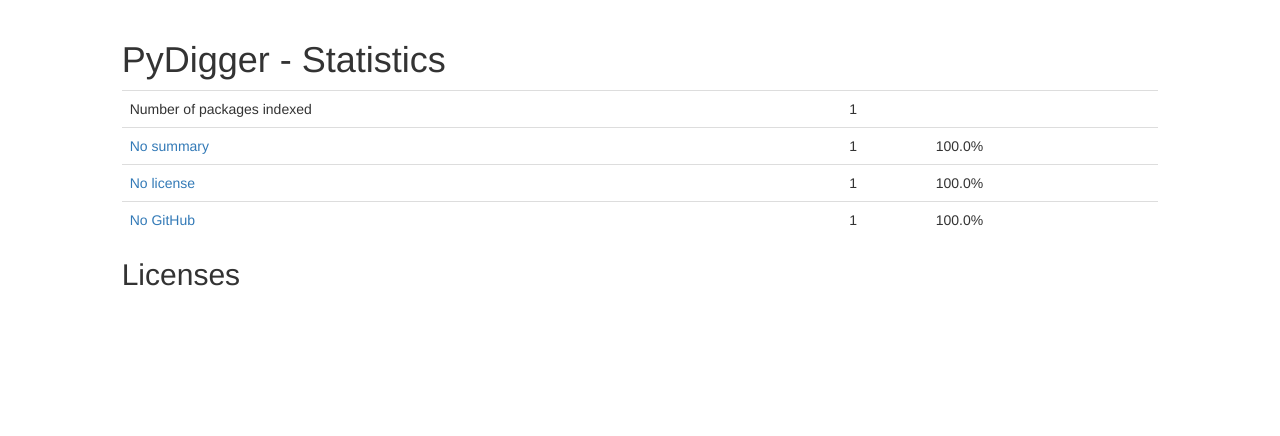
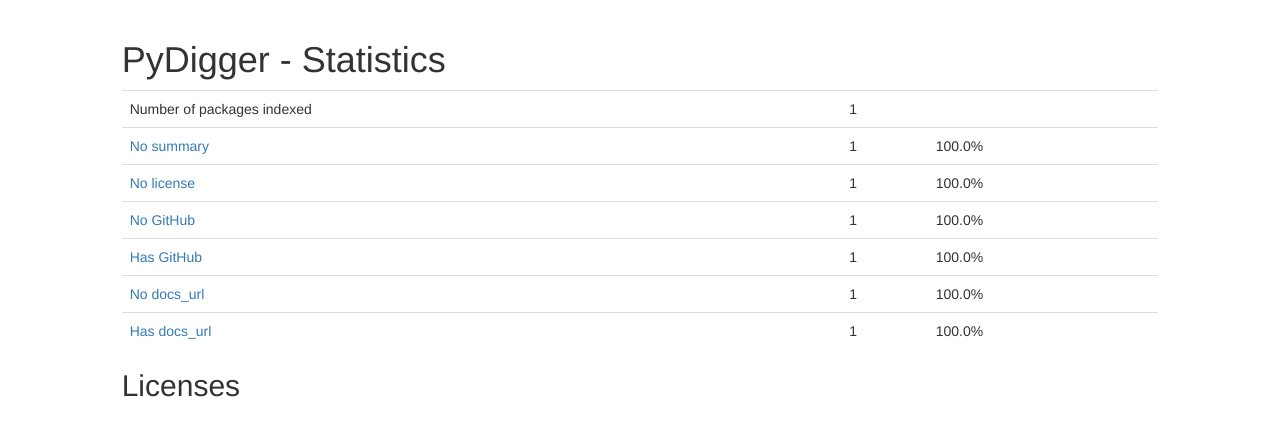
Before and after one commit to szabgab/pydigger.com, a Flask app: page /stats in a window 1280 px wide. Shown: the part 52-488 px from the top of the page. Run offline with Flask 2, Linux system fonts and the light colour scheme; a database or web service that is not in the repository returns one stand-in record (values such as "Sample title"); some libraries are stand-ins or nearby versions.

Commit message:
add more stats

```diff
--- a/code_maven/templates/stats.html
+++ b/code_maven/templates/stats.html
@@ -4,9 +4,12 @@
     <div class="col-md-10">
         <table class="table">
             <tr><td>Number of packages indexed</td><td>{{"{:,}".format(total)}}</td><td></td></tr>
-            <tr><td><a href="/search/no-summary">No summary</a></td><td>{{no_summary}}</td><td>{{no_summary_perc | round(2)}}%</td></tr>
-            <tr><td><a href="/search/no-license">No license</a></td><td>{{no_license}}</td><td>{{no_license_perc | round(2)}}%</td></tr>
-            <tr><td><a href="/search/no-github">No GitHub</a></td><td>{{no_github}}</td><td>{{no_github_perc | round(2)}}%</td></tr>
+            <tr><td><a href="/search/no-summary">No summary</a></td><td>{{no_summary}}</td><td>{{(100 * no_summary / total) | round(2)}}%</td></tr>
+            <tr><td><a href="/search/no-license">No license</a></td><td>{{no_license}}</td><td>{{(100 * no_license / total) | round(2)}}%</td></tr>
+            <tr><td><a href="/search/no-github">No GitHub</a></td><td>{{no_github}}</td><td>{{(100 * no_github / total) | round(2)}}%</td></tr>
+            <tr><td><a href="/search/has-github">Has GitHub</a></td><td>{{has_github}}</td><td>{{(100 * has_github / total) | round(2)}}%</td></tr>
+            <tr><td><a href="/search/no-docs-url">No docs_url</a></td><td>{{no_docs_url}}</td><td>{{(100 * no_docs_url / total) | round(2)}}%</td></tr>
+            <tr><td><a href="/search/has-docs-url">Has docs_url</a></td><td>{{has_docs_url}}</td><td>{{ (100 * has_docs_url / total) | round(2)}}%</td></tr>
         </table>
         <h2>Licenses</h2>
         <table>
--- a/code_maven/website.py
+++ b/code_maven/website.py
@@ -78,6 +78,12 @@ def stats():
     no_summary = db.packages.find({ '$or' : [{'summary' : ''}, {'summary' : None}] }).count()
     no_license = db.packages.find({ '$or' : [{'license' : ''}, {'license' : None}] }).count()
     no_github = db.packages.find({ 'github' : False }).count()
+    has_github = db.packages.find({ 'github' : True }).count()
+    no_docs_url = db.packages.find({ '$or' : [ { 'docs_url' : { '$exists' : False} }, { 'docs_url' : None} ] }).count()
+    has_docs_url = db.packages.find({ 'docs_url' : { '$not' : { '$eq' : None }}}).count()
+
+    #github_not_exists = db.packages.find({ 'github' : { '$not' : { '$exists': True }}}).count()
+
     #licenses = db.packages.group({ key: {license : 1}, reduce: function (curr, result) { result.count++; }, initial: { count : 0} });
     licenses = db.packages.group(['license'], {}, { 'count' : 0}, 'function (curr, result) { result.count++; }' );
     for l in licenses:
@@ -87,11 +93,12 @@ def stats():
         title = "PyDigger - Statistics",
         total = total,
         no_summary = no_summary,
-        no_summary_perc = 100 * no_summary / total,
         no_license = no_license,
-        no_license_perc = 100 * no_license/ total,
         no_github = no_github,
-        no_github_perc = 100 * no_github / total,
+        has_github = has_github,
+
+        no_docs_url = no_docs_url,
+        has_docs_url = has_docs_url,
         licenses = licenses,
     )
 
```
